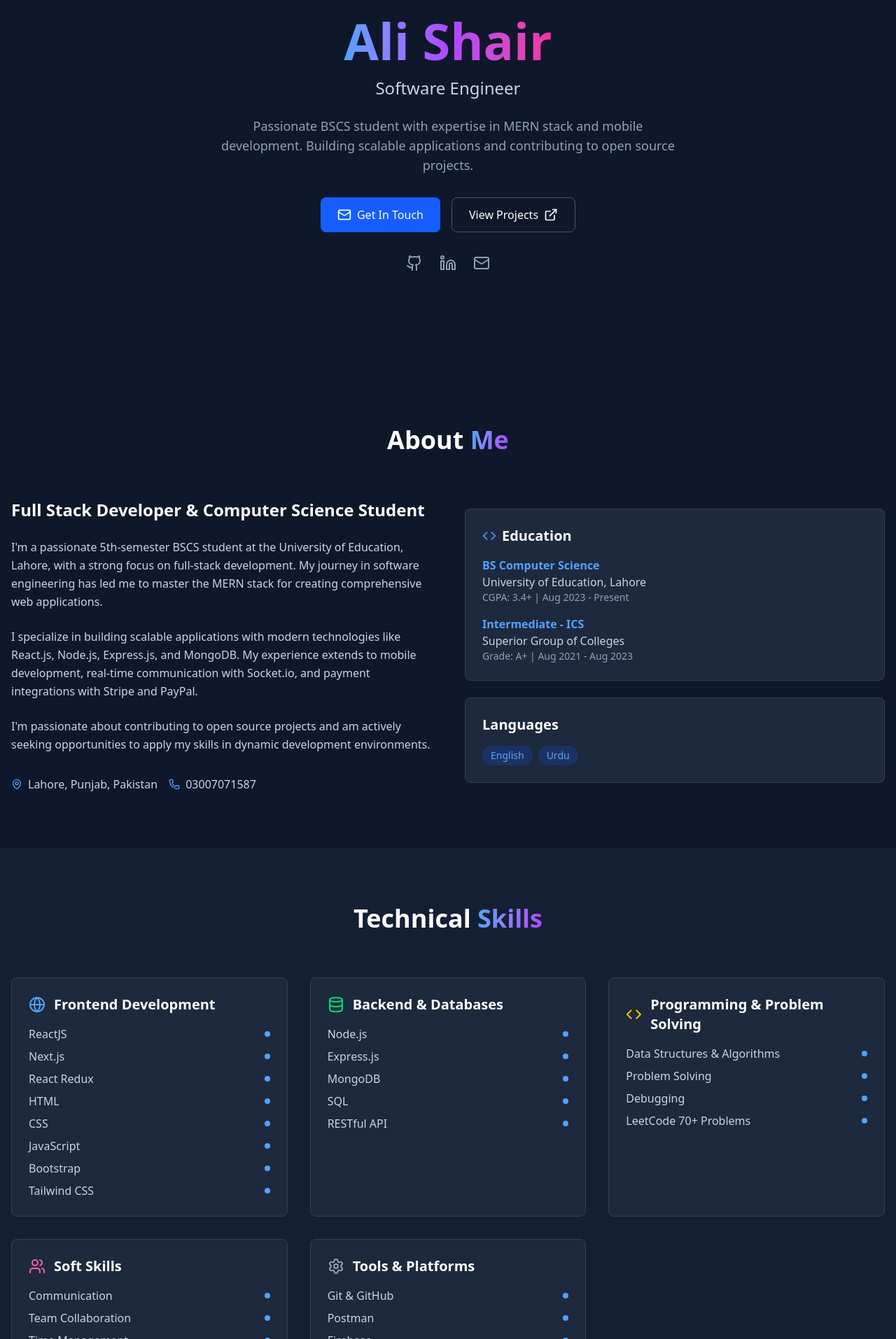
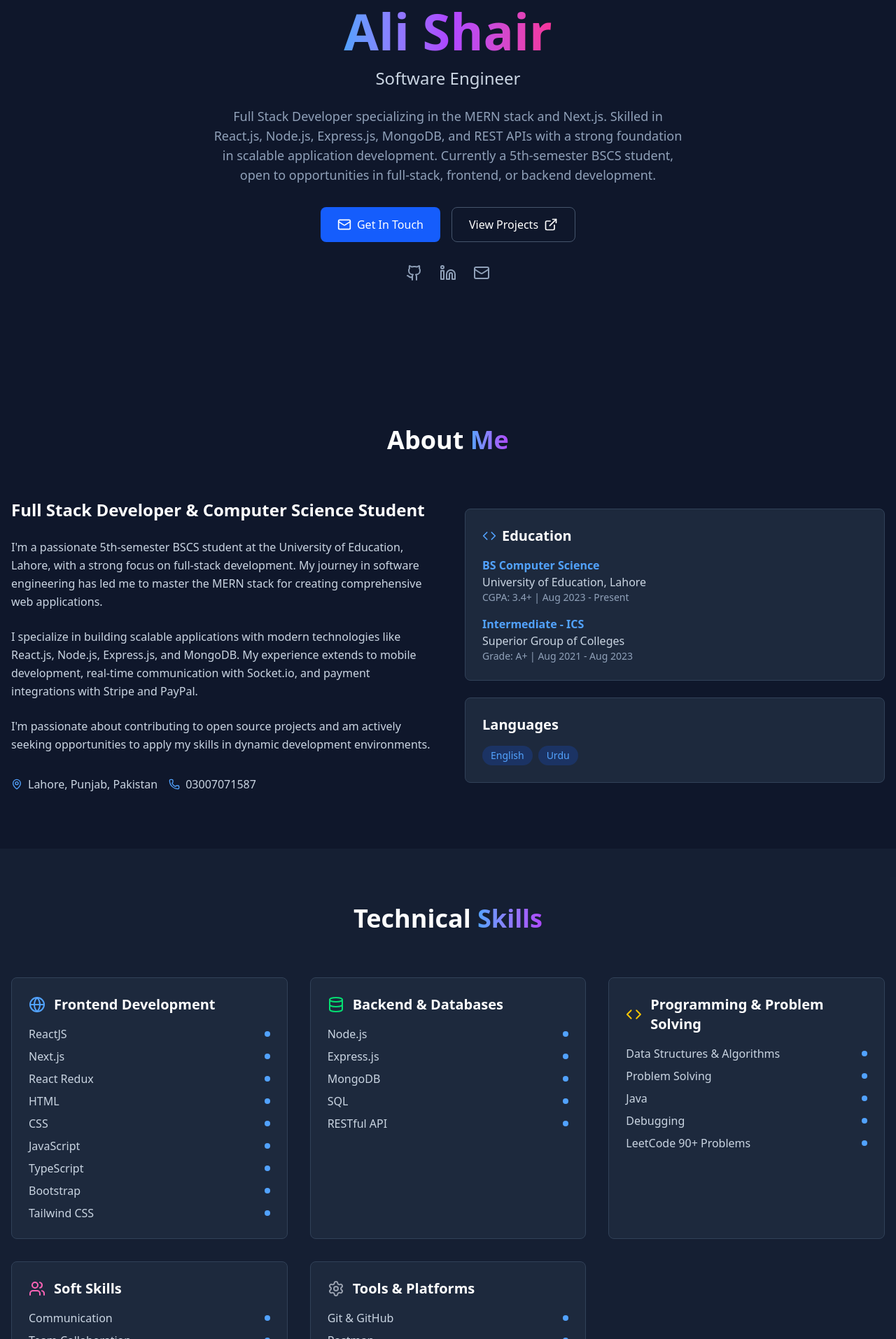
Before and after one commit to Anasyaseen92/MyPorfolio, a React (Vite) app: page / in a window 1280 px wide. Shown: the part 271-2185 px from the top of the page at 70% size. Built offline with nearby package versions, Linux system fonts and the light colour scheme.

Commit message:
changed now

```diff
--- a/src/App.jsx
+++ b/src/App.jsx
@@ -142,15 +142,19 @@ const App = () => {
               Software Engineer
             </p>
             <p className="text-lg text-slate-400 max-w-2xl mx-auto mb-8">
-              Passionate BSCS student with expertise in MERN stack and mobile
-              development. Building scalable applications and contributing to
-              open source projects.
+              Full Stack Developer specializing in the MERN stack and Next.js.
+              Skilled in React.js, Node.js, Express.js, MongoDB, and REST APIs
+              with a strong foundation in scalable application development.
+              Currently a 5th-semester BSCS student, open to opportunities in
+              full-stack, frontend, or backend development.
             </p>
           </div>
 
           <div className="flex flex-wrap justify-center gap-4 mb-8">
             <a
-              href="mailto:alishair7071@gmail.com"
+              href="https://mail.google.com/mail/?view=cm&fs=1&to=alishair7071@gmail.com&su=Portfolio%20Inquiry"
+              target="_blank"
+              rel="noopener noreferrer"
               className="flex items-center gap-2 bg-blue-600 hover:bg-blue-700 px-6 py-3 rounded-lg transition-colors"
             >
               <Mail size={20} />
@@ -179,7 +183,9 @@ const App = () => {
               <Linkedin size={24} />
             </a>
             <a
-              href="mailto:alishair7071@gmail.com"
+              href="https://mail.google.com/mail/?view=cm&fs=1&to=alishair7071@gmail.com&su=Portfolio%20Inquiry"
+              target="_blank"
+              rel="noopener noreferrer"
               className="text-slate-400 hover:text-white transition-colors"
             >
               <Mail size={24} />
@@ -360,7 +366,9 @@ const App = () => {
               <Mail className="text-blue-400 mx-auto mb-4" size={32} />
               <h3 className="text-lg font-semibold mb-2">Email</h3>
               <a
-                href="mailto:alishair7071@gmail.com"
+                href="https://mail.google.com/mail/?view=cm&fs=1&to=alishair7071@gmail.com&su=Portfolio%20Inquiry"
+                target="_blank"
+                rel="noopener noreferrer"
                 className="text-slate-300 hover:text-blue-400 transition-colors"
               >
                 alishair7071@gmail.com
@@ -399,7 +407,9 @@ const App = () => {
               <Linkedin size={24} />
             </a>
             <a
-              href="mailto:alishair7071@gmail.com"
+              href="https://mail.google.com/mail/?view=cm&fs=1&to=alishair7071@gmail.com&su=Portfolio%20Inquiry"
+              target="_blank"
+              rel="noopener noreferrer"
               className="bg-blue-600 hover:bg-blue-700 p-4 rounded-lg transition-colors"
             >
               <Mail size={24} />
--- a/src/skillsData/skills.js
+++ b/src/skillsData/skills.js
@@ -6,6 +6,7 @@ const skills = {
     "HTML",
     "CSS",
     "JavaScript",
+    "TypeScript",
     "Bootstrap",
     "Tailwind CSS"
   ],
@@ -19,8 +20,9 @@ const skills = {
   "Programming & Problem Solving": [
     "Data Structures & Algorithms",
     "Problem Solving",
+    "Java",
     "Debugging",
-    "LeetCode 70+ Problems"
+    "LeetCode 90+ Problems"
   ],
   "Soft Skills": [
     "Communication",
```
